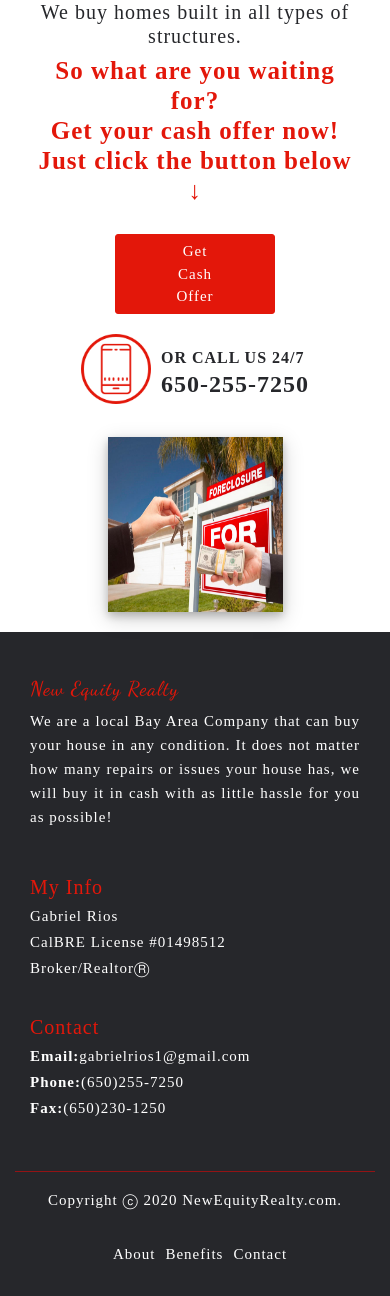
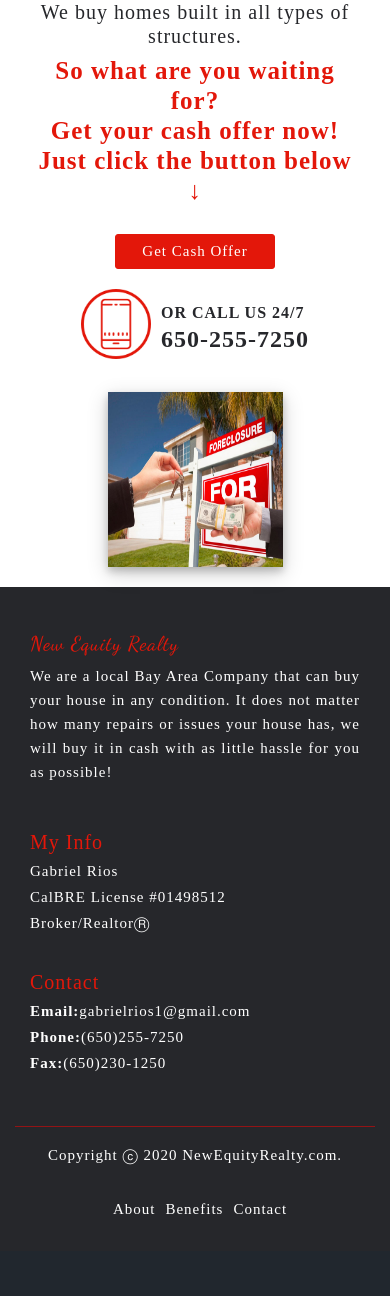
Before and after one commit to FABSTAR94/Gabe_Estate, a PHP site: page / in a window 390 px wide. Shown: the part 2387-3683 px from the top of the page. After the commit the page ends 3601 px from the top, so only its background shows below. Run offline with PHP 8.4, Linux system fonts and the light colour scheme.

Commit message:
fixed button depending on screen size

```diff
--- a/css/card.css
+++ b/css/card.css
@@ -42,6 +42,7 @@
   text-align: center;
   color: white;
   background-color: #26272b;
+  overflow: auto;
 
 }
 
--- a/css/footer.css
+++ b/css/footer.css
@@ -12,7 +12,7 @@
 /*2nd footer*/
 
 .font-style h6{
- font-family: 'Dancing Script', cursive;
+ font-family: 'Dancing Script', cursive, serif;
 }
 
   .site-footer
--- a/css/navbar.css
+++ b/css/navbar.css
@@ -143,7 +143,7 @@
 }
 
 .logo-phrase-mobile {
-  font-family: 'Dancing Script', cursive;
+  font-family: 'Dancing Script', cursive, serif;
   font-size: 10px;
   margin-right: 5px;
 }
@@ -165,7 +165,7 @@
 
 
 .logo-phrase h6{
-  font-family: 'Dancing Script', cursive;
+  font-family: 'Dancing Script', cursive, serif;
   font-size: 25px;
   color: white;
   padding: 15px 30px;
--- a/css/section.css
+++ b/css/section.css
@@ -174,6 +174,8 @@
     width: 50% !important;
     margin-left: 25%;
     padding: 5px 5px;
+    padding-left: 0px !important;
+    padding-right: 0px  !important;
 
   }
 }
--- a/css/style.css
+++ b/css/style.css
@@ -7,7 +7,7 @@
 @import url("card.css");
 
 body {
-font-family: 'Crete Round', serif !important;
+font-family: "Crete Round", "Montserrat", serif !important;
 /*font-family: "Montserrat",Sans-serif;*/
 letter-spacing: 1px;
 }
```
